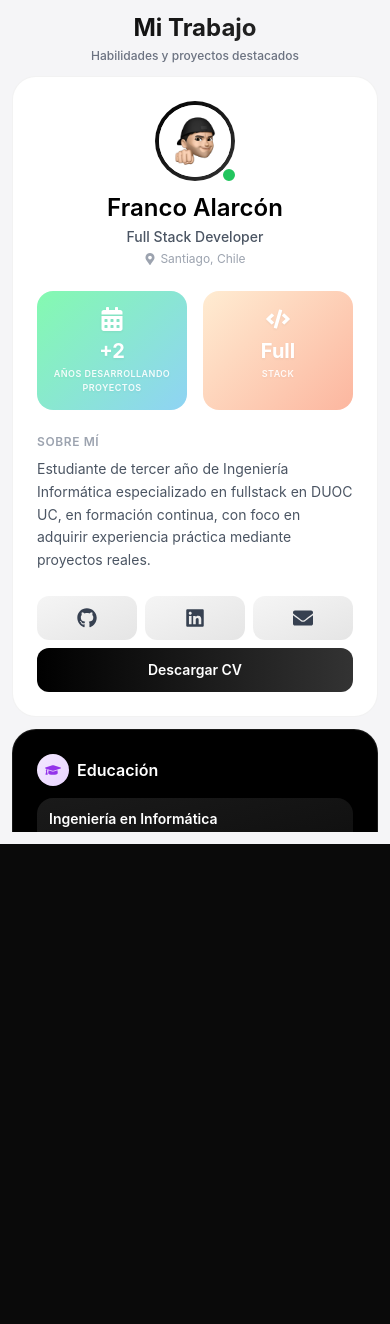
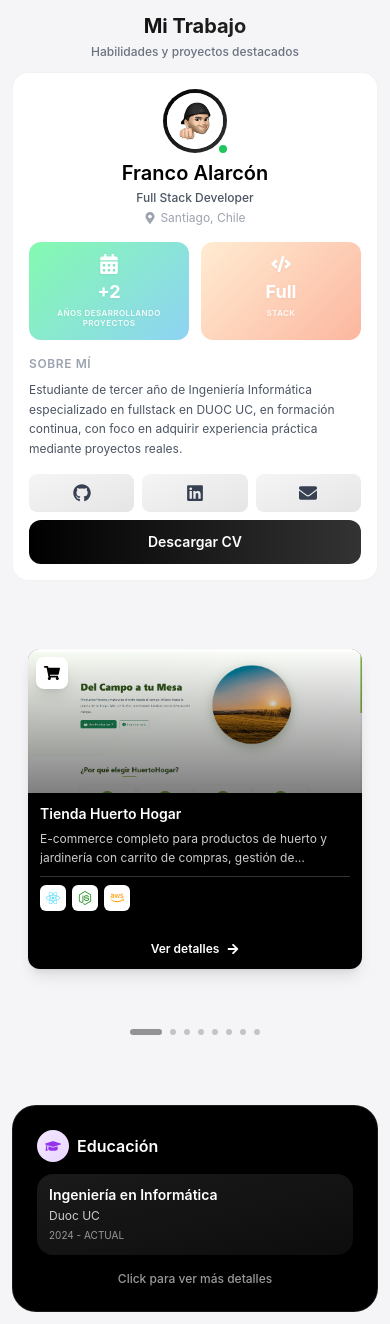
Before and after one commit to francoabl/Portfolio, a Next.js app: page / in a window 390 px wide. Before the commit the page ends 844 px from the top, so only its background shows below. Built offline with nearby package versions, Linux system fonts and the light colour scheme.

Commit message:
Implementar diseño responsive completo con swipe touch en mobile

```diff
--- a/app/page.tsx
+++ b/app/page.tsx
@@ -4,31 +4,35 @@ import UnifiedCarousel from "@/components/UnifiedCarousel";
 
 export default function Home() {
   return (
-    <main className="h-screen flex items-center justify-center p-3 lg:p-6" style={{ backgroundColor: '#F5F5F7', overflow: 'hidden', WebkitFontSmoothing: 'antialiased', MozOsxFontSmoothing: 'grayscale' }}>
+    <main className="min-h-screen lg:h-screen flex items-center justify-center p-3 sm:p-4 lg:p-6" style={{ backgroundColor: '#F5F5F7', WebkitFontSmoothing: 'antialiased', MozOsxFontSmoothing: 'grayscale' }}>
       <div className="max-w-7xl w-full h-full flex flex-col">
         {/* Header */}
-        <div className="mb-3 flex-shrink-0">
-          <h2 className="text-2xl font-bold mb-1 text-center" style={{
+        <div className="mb-3 sm:mb-4 flex-shrink-0">
+          <h2 className="text-xl sm:text-2xl lg:text-2xl font-bold mb-1 text-center" style={{
             background: 'linear-gradient(to right, #000000, #333333)',
             WebkitBackgroundClip: 'text',
             WebkitTextFillColor: 'transparent',
             backgroundClip: 'text'
           }}>Mi Trabajo</h2>
-          <p className="text-gray-500 text-xs text-center font-medium">Habilidades y proyectos destacados</p>
+          <p className="text-gray-500 text-xs sm:text-sm text-center font-medium">Habilidades y proyectos destacados</p>
         </div>
 
         {/* Layout con columna lateral y contenido principal */}
-        <div className="flex flex-col lg:flex-row flex-1" style={{ overflow: 'hidden' }}>
-          <div className="flex flex-col lg:w-80 flex-shrink-0 pr-0 lg:pr-4" style={{ overflowY: 'auto', overflowX: 'hidden' }}>
-            <div className="mb-3">
+        <div className="flex flex-col lg:flex-row flex-1 gap-3 sm:gap-4 lg:gap-0 overflow-y-auto lg:overflow-hidden">
+          <div className="flex flex-col lg:w-80 flex-shrink-0 lg:pr-4 gap-3 sm:gap-4">
+            <div>
               <ProfileCard />
             </div>
-            <div>
+            <div className="hidden sm:block">
               <EducationCard />
             </div>
           </div>
-          <div className="flex-1 mt-3 lg:mt-0" style={{ overflow: 'hidden' }}>
+          <div className="flex-1 min-h-[500px] lg:min-h-0">
             <UnifiedCarousel />
+          </div>
+          {/* EducationCard visible en móvil al final */}
+          <div className="sm:hidden">
+            <EducationCard />
           </div>
         </div>
       </div>
--- a/components/ProfileCard.tsx
+++ b/components/ProfileCard.tsx
@@ -5,32 +5,32 @@ import Image from 'next/image';
 
 export default function ProfileCard() {
   return (
-    <div className="rounded-3xl p-6 h-full w-full flex flex-col" style={{ backgroundColor: '#FFFFFF', border: '1px solid rgba(0, 0, 0, 0.05)' }}>
+    <div className="rounded-2xl sm:rounded-3xl p-4 sm:p-6 h-full w-full flex flex-col" style={{ backgroundColor: '#FFFFFF', border: '1px solid rgba(0, 0, 0, 0.05)' }}>
       {/* Avatar & Name */}
-      <div className="flex flex-col items-center text-center mb-6">
-        <div className="relative mb-3">
-          <div className="h-20 w-20 rounded-full p-1" style={{ background: 'linear-gradient(to bottom right, #000000, #333333)' }}>
+      <div className="flex flex-col items-center text-center mb-4 sm:mb-6">
+        <div className="relative mb-2 sm:mb-3">
+          <div className="h-16 w-16 sm:h-20 sm:w-20 rounded-full p-1" style={{ background: 'linear-gradient(to bottom right, #000000, #333333)' }}>
             <div className="w-full h-full rounded-full overflow-hidden relative" style={{ backgroundColor: '#FFFFFF' }}>
               <Image
                 src="/projects/fperfil.png"
                 alt="Profile"
                 fill
                 className="object-cover"
-                sizes="80px"
+                sizes="(max-width: 640px) 64px, 80px"
               />
             </div>
           </div>
-          <span className="absolute -bottom-0.5 -right-0.5 inline-flex h-4 w-4 items-center justify-center rounded-full border-2 bg-green-500" style={{ borderColor: '#FFFFFF' }}></span>
+          <span className="absolute -bottom-0.5 -right-0.5 inline-flex h-3 w-3 sm:h-4 sm:w-4 items-center justify-center rounded-full border-2 bg-green-500" style={{ borderColor: '#FFFFFF' }}></span>
         </div>
-        <h1 className="text-2xl font-semibold leading-tight mb-1" style={{ color: '#000000' }}>Franco Alarcón</h1>
-        <p className="text-sm font-medium text-gray-600">Full Stack Developer</p>
+        <h1 className="text-xl sm:text-2xl font-semibold leading-tight mb-1" style={{ color: '#000000' }}>Franco Alarcón</h1>
+        <p className="text-xs sm:text-sm font-medium text-gray-600">Full Stack Developer</p>
         <p className="text-xs flex items-center gap-1 mt-1 text-gray-400">
           <FaMapMarkerAlt className="text-xs" /> Santiago, Chile
         </p>
       </div>
 
       {/* Stats */}
-      <div className="grid grid-cols-2 gap-4 mb-6">
+      <div className="grid grid-cols-2 gap-3 sm:gap-4 mb-4 sm:mb-6">
         {[
           { label: 'Años desarrollando proyectos', value: '+2', gradient: 'linear-gradient(135deg, #84fab0 0%, #8fd3f4 100%)', icon: FaCalendarAlt },
           { label: 'Stack', value: 'Full', gradient: 'linear-gradient(135deg, #ffecd2 0%, #fcb69f 100%)', icon: FaCode }
@@ -39,24 +39,24 @@ export default function ProfileCard() {
           return (
             <div
               key={item.label}
-              className="rounded-2xl p-4 text-center relative overflow-hidden group hover:scale-105 transition-transform duration-200"
+              className="rounded-xl sm:rounded-2xl p-3 sm:p-4 text-center relative overflow-hidden group hover:scale-105 transition-transform duration-200"
               style={{ background: item.gradient }}
             >
               <div className="absolute inset-0 bg-white opacity-0 group-hover:opacity-10 transition-opacity duration-200"></div>
-              <div className="flex justify-center mb-1.5">
-                <Icon className="text-2xl text-white drop-shadow-sm" />
+              <div className="flex justify-center mb-1 sm:mb-1.5">
+                <Icon className="text-xl sm:text-2xl text-white drop-shadow-sm" />
               </div>
-              <p className="text-xl font-bold text-white mb-0.5 drop-shadow-sm">{item.value}</p>
-              <p className="text-[9px] uppercase tracking-wider font-semibold text-white/90 drop-shadow-sm">{item.label}</p>
+              <p className="text-lg sm:text-xl font-bold text-white mb-0.5 drop-shadow-sm">{item.value}</p>
+              <p className="text-[8px] sm:text-[9px] uppercase tracking-wider font-semibold text-white/90 drop-shadow-sm leading-tight">{item.label}</p>
             </div>
           );
         })}
       </div>
 
       {/* About */}
-      <div className="mb-6">
+      <div className="mb-4 sm:mb-6">
         <h2 className="text-xs font-semibold uppercase tracking-wider mb-2 text-gray-400">Sobre mí</h2>
-        <p className="text-sm leading-relaxed text-gray-600">
+        <p className="text-xs sm:text-sm leading-relaxed text-gray-600">
           Estudiante de tercer año de Ingeniería Informática especializado en fullstack en DUOC UC, en formación continua, con foco en adquirir experiencia práctica mediante proyectos reales.
         </p>
       </div>
@@ -74,10 +74,10 @@ export default function ProfileCard() {
               href={href}
               target="_blank"
               rel="noopener noreferrer"
-              className="group flex items-center justify-center rounded-xl p-3 transition-all duration-200 hover:scale-105"
+              className="group flex items-center justify-center rounded-lg sm:rounded-xl p-2.5 sm:p-3 transition-all duration-200 hover:scale-105"
               style={{ background: 'linear-gradient(to bottom right, #F5F5F5, #E5E5E5)' }}
             >
-              <Icon className="text-xl text-gray-700 group-hover:text-gray-900 transition-colors" />
+              <Icon className="text-lg sm:text-xl text-gray-700 group-hover:text-gray-900 transition-colors" />
             </a>
           ))}
         </div>
--- a/components/UnifiedCarousel.tsx
+++ b/components/UnifiedCarousel.tsx
@@ -34,7 +34,7 @@ import {
   SiCss3,
   SiJavascript
 } from 'react-icons/si';
-import { useRef, useState } from 'react';
+import { useRef, useState, useEffect } from 'react';
 import Image from 'next/image';
 import ProjectModal from './ProjectModal';
 
@@ -234,7 +234,26 @@ export default function UnifiedCarousel() {
   const [selectedProject, setSelectedProject] = useState<typeof projects[0] | null>(null);
   const [currentPage, setCurrentPage] = useState(0);
   const [isScrolling, setIsScrolling] = useState(false);
-  const totalPages = Math.ceil(projects.length / 4);
+  const [isMobile, setIsMobile] = useState(false);
+  const [touchStart, setTouchStart] = useState<number | null>(null);
+  const [touchEnd, setTouchEnd] = useState<number | null>(null);
+
+  // Distancia mínima para considerar un swipe (en px)
+  const minSwipeDistance = 50;
+
+  // Detectar si es mobile
+  useEffect(() => {
+    const checkMobile = () => {
+      setIsMobile(window.innerWidth < 640); // sm breakpoint
+    };
+
+    checkMobile();
+    window.addEventListener('resize', checkMobile);
+    return () => window.removeEventListener('resize', checkMobile);
+  }, []);
+
+  const projectsPerPage = isMobile ? 1 : 4;
+  const totalPages = Math.ceil(projects.length / projectsPerPage);
 
   const goToPage = (pageIndex: number) => {
     if (pageIndex >= 0 && pageIndex < totalPages) {
@@ -271,13 +290,40 @@ export default function UnifiedCarousel() {
     }, 800);
   };
 
+  const onTouchStart = (e: React.TouchEvent) => {
+    setTouchEnd(null);
+    setTouchStart(e.targetTouches[0].clientX);
+  };
+
+  const onTouchMove = (e: React.TouchEvent) => {
+    setTouchEnd(e.targetTouches[0].clientX);
+  };
+
+  const onTouchEnd = () => {
+    if (!touchStart || !touchEnd) return;
+
+    const distance = touchStart - touchEnd;
+    const isLeftSwipe = distance > minSwipeDistance;
+    const isRightSwipe = distance < -minSwipeDistance;
+
+    if (isLeftSwipe) {
+      nextPage(); // Swipe izquierda = siguiente página
+    }
+    if (isRightSwipe) {
+      prevPage(); // Swipe derecha = página anterior
+    }
+  };
+
   return (
     <div
-      className="relative group/carousel h-full flex flex-col bg-transparent backdrop-blur-none rounded-3xl border-0 shadow-none p-4"
+      className="relative group/carousel w-full h-full min-h-[450px] flex flex-col bg-transparent backdrop-blur-none rounded-2xl sm:rounded-3xl border-0 shadow-none p-2 sm:p-4"
       onWheel={handleWheel}
+      onTouchStart={onTouchStart}
+      onTouchMove={onTouchMove}
+      onTouchEnd={onTouchEnd}
     >
       {/* Carousel wrapper */}
-      <div className="relative flex-1 overflow-hidden rounded-2xl">
+      <div className="relative flex-1 overflow-hidden rounded-xl sm:rounded-2xl" style={{ minHeight: '400px' }}>
         {/* Cada página del carrusel */}
         {Array.from({ length: totalPages }).map((_, pageIndex) => (
           <div
@@ -290,70 +336,72 @@ export default function UnifiedCarousel() {
                 : 'opacity-0 translate-x-full'
             }`}
           >
-            <div className="h-full flex items-center justify-center px-4">
-              <div className="grid grid-cols-2 gap-5 w-full max-w-[860px] auto-rows-fr">
-                {projects.slice(pageIndex * 4, (pageIndex + 1) * 4).map((project, index) => {
+            <div className="h-full flex items-center justify-center px-2 sm:px-4 py-4">
+              <div className="grid grid-cols-1 sm:grid-cols-2 gap-3 sm:gap-5 w-full max-w-[860px]" style={{ gridAutoRows: 'minmax(320px, auto)' }}>
+                {projects.slice(pageIndex * projectsPerPage, (pageIndex + 1) * projectsPerPage).map((project, index) => {
                   const Icon = project.icon;
-                  // Patrón diagonal: posición 0,3 = negro; posición 1,2 = blanco
-                  const isBlack = index % 3 === 0;
+                  // Patrón diagonal para desktop: posición 0,3 = negro; posición 1,2 = blanco
+                  // En mobile siempre alterna basado en el índice real del proyecto en el array completo
+                  const projectRealIndex = pageIndex * projectsPerPage + index;
+                  const isBlack = isMobile ? projectRealIndex % 2 === 0 : index % 3 === 0;
                   return (
                     <div
                       key={index}
                       onClick={() => setSelectedProject(project)}
-                      className="group relative rounded-2xl overflow-hidden shadow-lg hover:shadow-xl transition-all duration-300 hover:scale-[1.02] cursor-pointer flex flex-col"
+                      className="group relative rounded-xl sm:rounded-2xl overflow-hidden shadow-lg hover:shadow-xl transition-all duration-300 hover:scale-[1.02] cursor-pointer flex flex-col"
                       style={{
                         backgroundColor: isBlack ? '#000000' : '#FFFFFF'
                       }}
                     >
                       {/* Image Preview - Más grande */}
-                      <div className="relative w-full h-44 bg-gray-100 overflow-hidden flex-shrink-0">
+                      <div className="relative w-full h-36 sm:h-44 bg-gray-100 overflow-hidden flex-shrink-0">
                         {project.image ? (
                           <Image
                             src={project.image}
                             alt={project.title}
                             fill
                             className="object-cover group-hover:scale-105 transition-all duration-300"
-                            sizes="(max-width: 768px) 100vw, (max-width: 1200px) 50vw, 33vw"
+                            sizes="(max-width: 640px) 100vw, (max-width: 768px) 50vw, (max-width: 1200px) 50vw, 33vw"
                             onError={(e) => {
                               e.currentTarget.style.display = 'none';
                             }}
                           />
                         ) : (
                           <div className="absolute inset-0 flex items-center justify-center">
-                            <Icon className="text-5xl text-gray-300" />
+                            <Icon className="text-4xl sm:text-5xl text-gray-300" />
                           </div>
                         )}
                         <div className={`absolute inset-0 bg-gradient-to-t from-black/50 to-transparent`}></div>
 
                         {/* Icon en la esquina superior */}
-                        <div className={`absolute top-3 left-3 flex h-10 w-10 items-center justify-center rounded-xl shadow-lg`} style={{ backgroundColor: isBlack ? '#FFFFFF' : '#000000' }}>
-                          <Icon className="text-lg" style={{ color: isBlack ? '#000000' : '#FFFFFF' }} />
+                        <div className={`absolute top-2 sm:top-3 left-2 sm:left-3 flex h-8 w-8 sm:h-10 sm:w-10 items-center justify-center rounded-lg sm:rounded-xl shadow-lg`} style={{ backgroundColor: isBlack ? '#FFFFFF' : '#000000' }}>
+                          <Icon className="text-base sm:text-lg" style={{ color: isBlack ? '#000000' : '#FFFFFF' }} />
                         </div>
                       </div>
 
                       {/* Content */}
-                      <div className="relative flex flex-col flex-1 p-4">
+                      <div className="relative flex flex-col flex-1 p-3 sm:p-4">
                         {/* Title */}
-                        <h3 className="text-base font-semibold leading-tight mb-2" style={{ color: isBlack ? '#FFFFFF' : '#000000' }}>{project.title}</h3>
+                        <h3 className="text-sm sm:text-base font-semibold leading-tight mb-1.5 sm:mb-2" style={{ color: isBlack ? '#FFFFFF' : '#000000' }}>{project.title}</h3>
 
                         {/* Description */}
-                        <p className="text-xs leading-relaxed line-clamp-2 mb-3" style={{ color: isBlack ? '#CCCCCC' : '#666666' }}>
+                        <p className="text-xs leading-relaxed line-clamp-2 mb-2 sm:mb-3" style={{ color: isBlack ? '#CCCCCC' : '#666666' }}>
                           {project.description}
                         </p>
 
                         {/* Technologies - Iconos visibles */}
-                        <div className="flex flex-wrap gap-2 items-center pt-3 mb-3 flex-1 content-start" style={{ borderTop: `1px solid ${isBlack ? '#333333' : '#E5E5E5'}` }}>
+                        <div className="flex flex-wrap gap-1.5 sm:gap-2 items-center pt-2 sm:pt-3 mb-2 sm:mb-3 flex-1 content-start" style={{ borderTop: `1px solid ${isBlack ? '#333333' : '#E5E5E5'}` }}>
                           {project.technologies.slice(0, 6).map((tech, i) => {
                             const TechIcon = tech.icon;
                             const techColor = techColors[tech.name] || (isBlack ? '#CCCCCC' : '#333333');
                             return (
                               <div
                                 key={i}
-                                className="flex items-center justify-center rounded-lg p-2 transition-all duration-200 hover:scale-110"
+                                className="flex items-center justify-center rounded-md sm:rounded-lg p-1.5 sm:p-2 transition-all duration-200 hover:scale-110"
                                 style={{ backgroundColor: isBlack ? '#FFFFFF' : '#F5F5F5' }}
                                 title={tech.name}
                               >
-                                <TechIcon className="text-base" style={{ color: techColor }} />
+                                <TechIcon className="text-sm sm:text-base" style={{ color: techColor }} />
                               </div>
                             );
                           })}
@@ -364,7 +412,7 @@ export default function UnifiedCarousel() {
 
                         {/* View Button */}
                         <button
-                          className="flex items-center justify-center gap-2 text-sm font-semibold transition-all duration-300 pointer-events-none mt-auto pt-2"
+                          className="flex items-center justify-center gap-2 text-xs sm:text-sm font-semibold transition-all duration-300 pointer-events-none mt-auto pt-1.5 sm:pt-2"
                           style={{ color: isBlack ? '#FFFFFF' : '#000000' }}
                         >
                           <span>Ver detalles</span>
@@ -381,13 +429,13 @@ export default function UnifiedCarousel() {
       </div>
 
       {/* Indicador de páginas */}
-      <div className="mt-4 flex justify-center gap-2">
+      <div className="mt-3 sm:mt-4 flex justify-center gap-2">
         {Array.from({ length: totalPages }).map((_, i) => (
           <button
             key={i}
             onClick={() => goToPage(i)}
             className={`h-1.5 rounded-full transition-all duration-300 ${
-              i === currentPage ? 'w-8 bg-white/60' : 'w-1.5 bg-white/20'
+              i === currentPage ? 'w-8 bg-black/40 sm:bg-white/60' : 'w-1.5 bg-black/20 sm:bg-white/20'
             }`}
             aria-label={`Ir a página ${i + 1}`}
           ></button>
```
Also changed, not shown: components/ProjectModal.tsx (+37 -31 lines).
